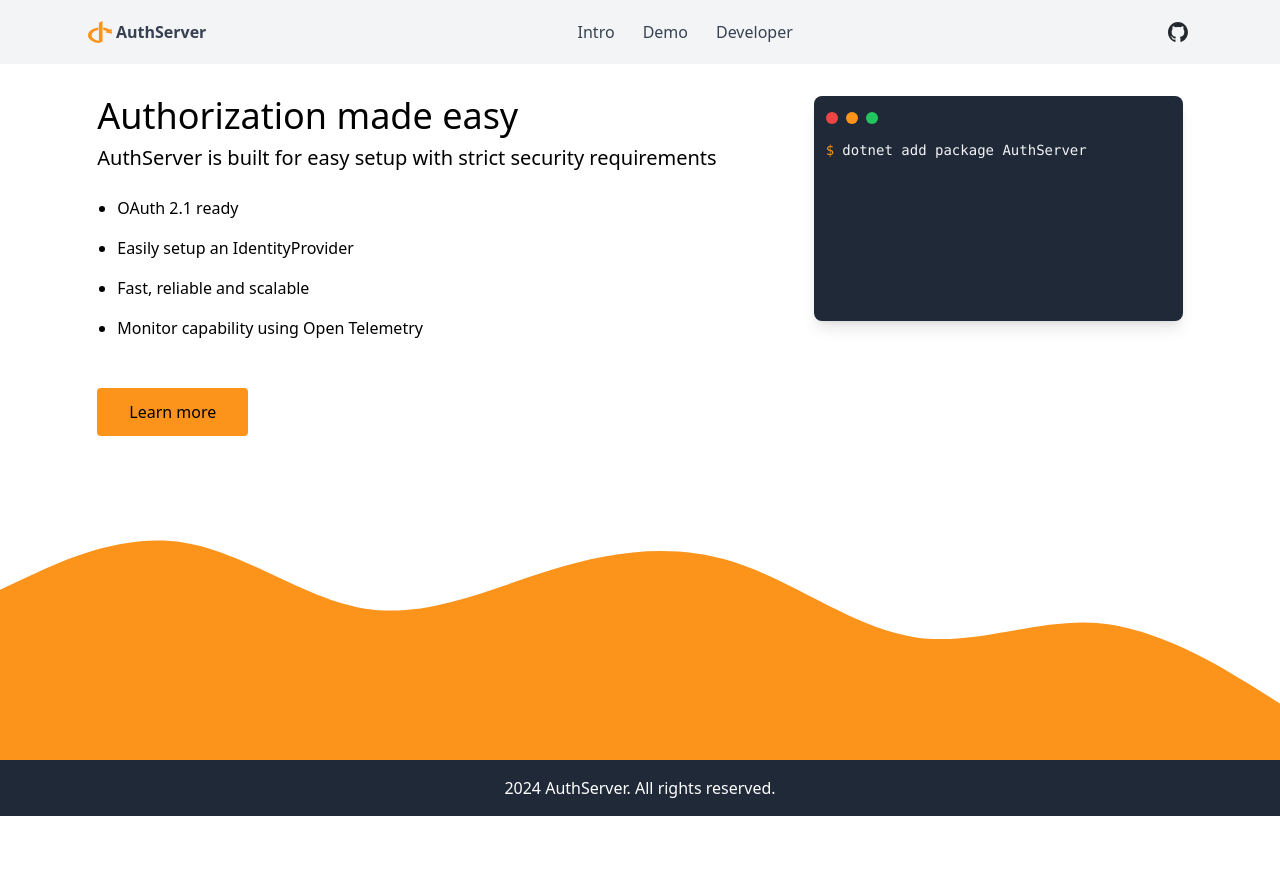
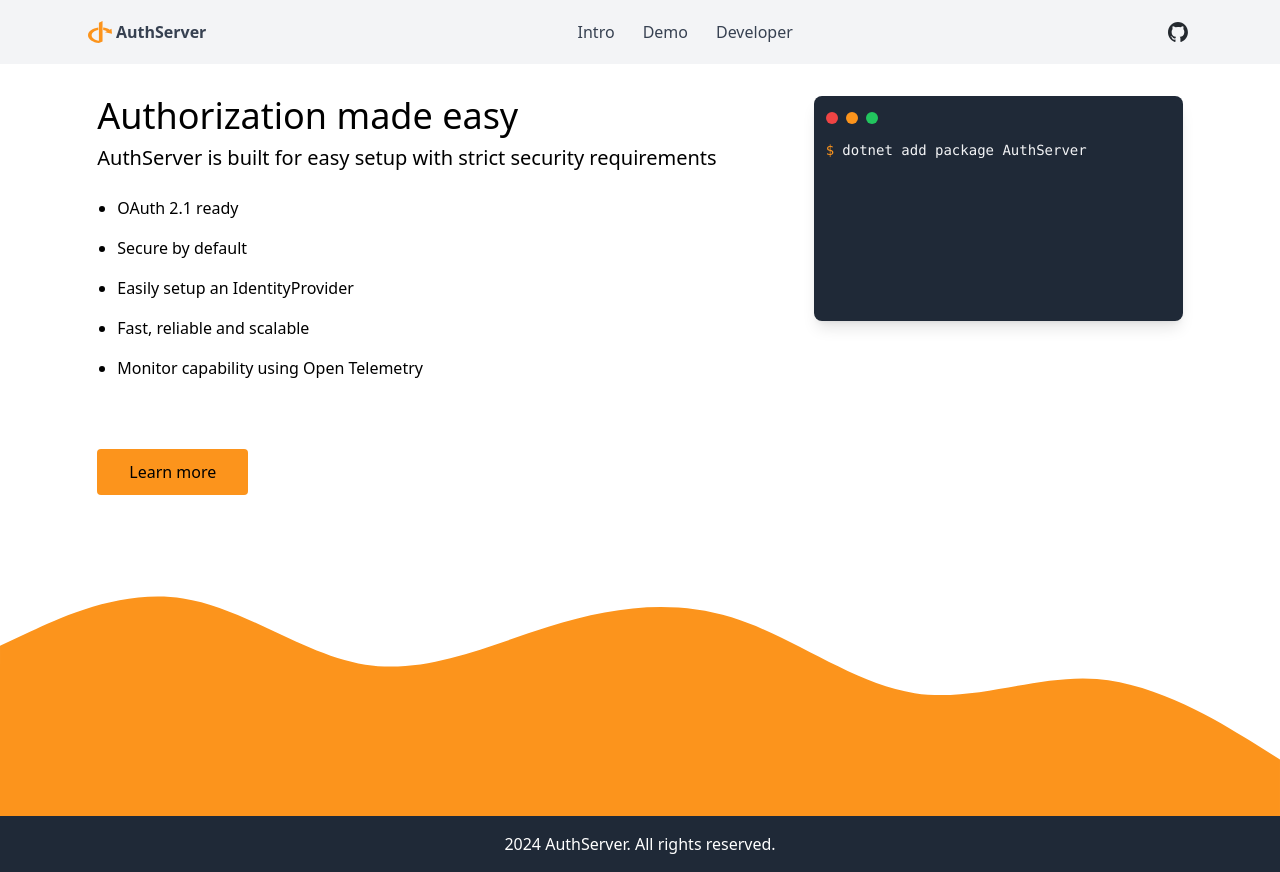
Before and after one commit to jokk-itu/authserver-framework, a SvelteKit app in the folder doc/: page / in a window 1280 px wide. Before the commit the page ends 816 px from the top, so only its background shows below. Built offline with nearby package versions, Linux system fonts and the light colour scheme.

Commit message:
update: set learn more to link to github
(cherry picked from commit 24a3afb06c5eb7ec4ec084acd5163bb9c0d87a36)

```diff
--- a/doc/src/routes/+page.svelte
+++ b/doc/src/routes/+page.svelte
@@ -10,11 +10,15 @@
         </h2>
         <ul class="pl-5 list-disc">
             <li class="py-2">OAuth 2.1 ready</li>
+            <li class="py-2">Secure by default</li>
             <li class="py-2">Easily setup an IdentityProvider</li>
             <li class="py-2">Fast, reliable and scalable</li>
             <li class="py-2">Monitor capability using Open Telemetry</li>
         </ul>
-        <button class="rounded bg-openid my-10 px-8 py-3">Learn more</button>
+        <br/>
+        <div class="my-12">
+            <a href="https://github.com/jokk-itu/authserver-framework" class="rounded bg-openid px-8 py-3">Learn more</a>
+        </div>
     </div>
     <div>
         <Terminal />
```
